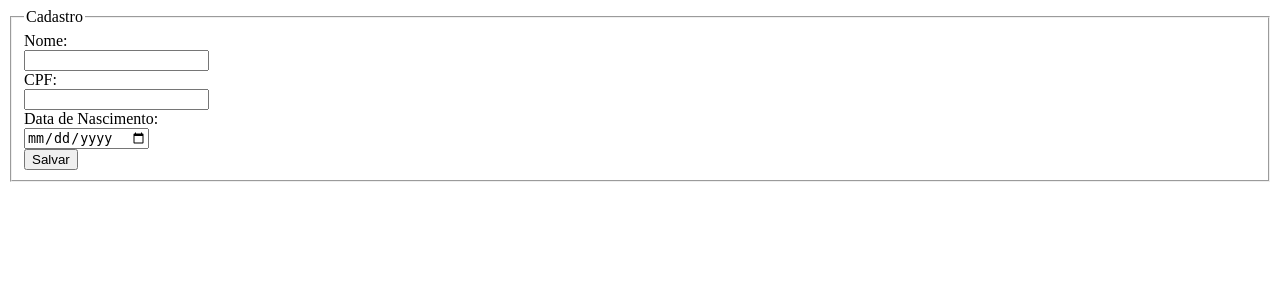
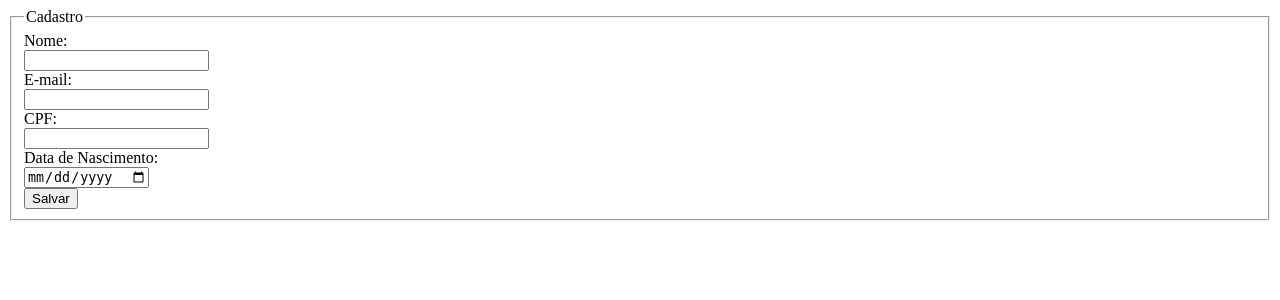
Before and after one commit to Emanuel-Lindenmayr/Sistema-de-Cadastro, a PHP site: page /View/modules/Pessoa/FormPessoa.php in a window 1280 px wide. Shown: the top 300 px of the page. Run offline with PHP 8.4, Linux system fonts and the light colour scheme.

Commit message:
adicionado campo de e-mail

```diff
--- a/View/modules/Pessoa/FormPessoa.php
+++ b/View/modules/Pessoa/FormPessoa.php
@@ -20,6 +20,9 @@
             <label for="nome">Nome:</label>
             <input id="nome" name="nome" type="text" />
 
+            <label for="email">E-mail:</label>
+            <input id="email" name="email" type="e-mail" />
+
             <label for="cpf">CPF:</label>
             <input id="cpf" name="cpf" type="number" />
 
```
